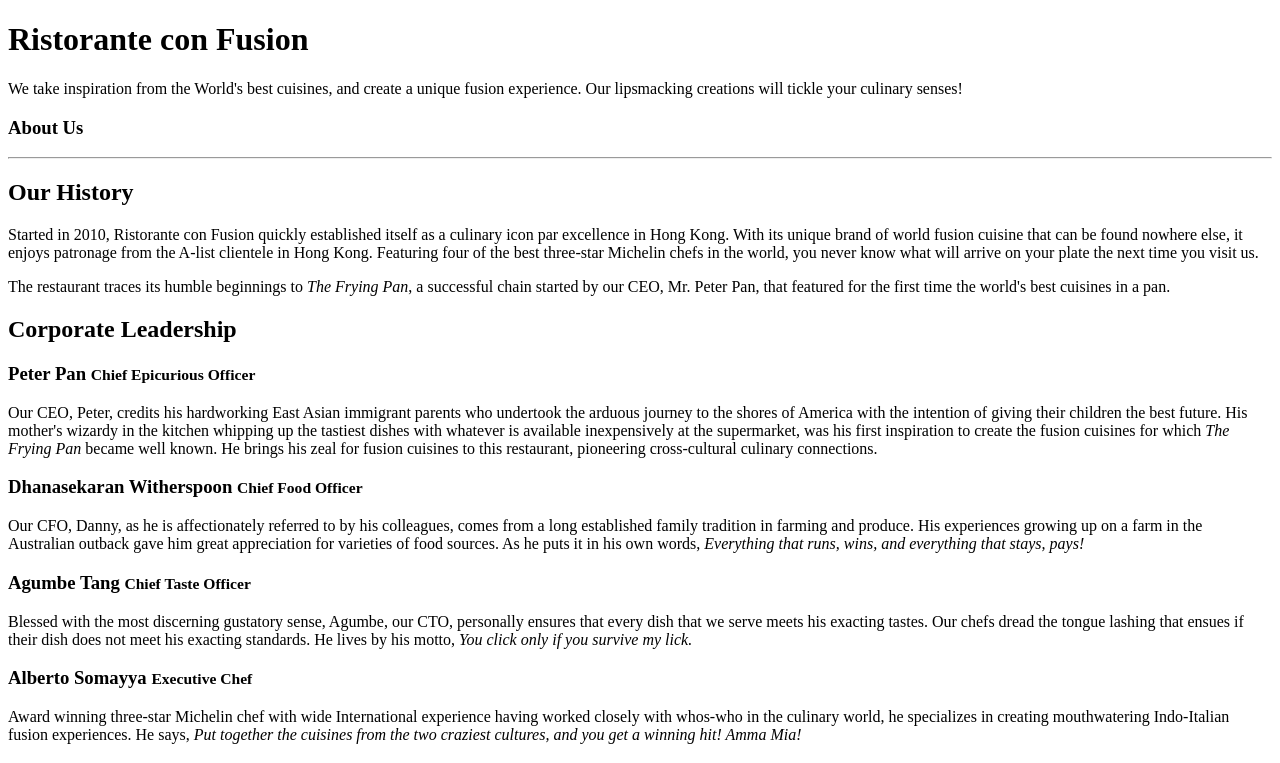
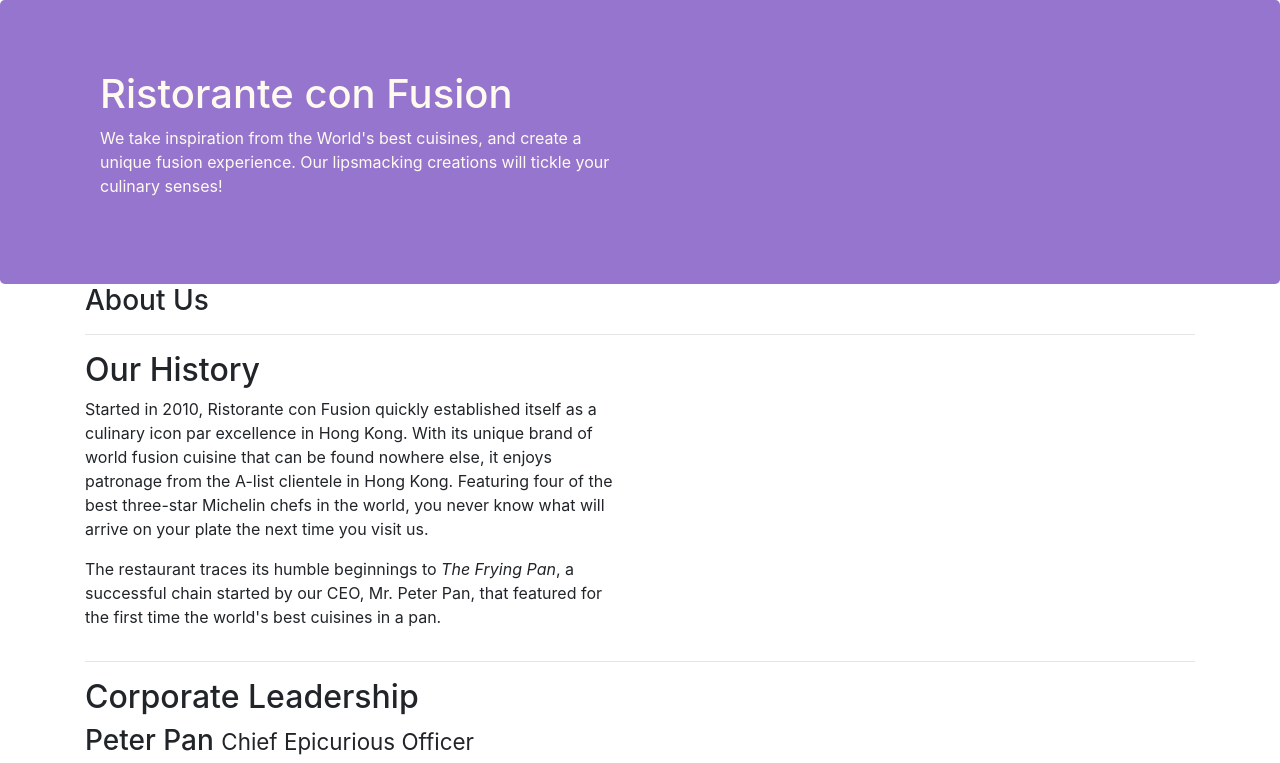
Before and after one commit to Samarth484/ConFuSionBonAppetit, a website: page aboutus.html in a window 1280 px wide. Shown: the top 763 px of the page. Drawn offline with nearby package versions, Linux system fonts and the light colour scheme.

Commit message:
Assignment 1 done!

```diff
--- a/aboutus.html
+++ b/aboutus.html
@@ -2,7 +2,8 @@
 <html lang="en">
 
 <head>
-
+  <link rel="stylesheet" href="node_modules/bootstrap/dist/css/bootstrap.min.css">
+  <link href="css/styles.css" rel="stylesheet">
     <title>Ristorante Con Fusion: About Us</title>
 
 </head>
@@ -22,19 +23,20 @@
         </div>
     </header>
 
-    <div>
-        <div>
-            <div>
+    <div class="container">
+        <div  >
+            <div >
                <h3>About Us</h3>
                <hr>
             </div>
         </div>
 
-        <div>
-            <div>
+        <div class="row">
+            <div class="col-sm-6">
                 <h2>Our History</h2>
                 <p>Started in 2010, Ristorante con Fusion quickly established itself as a culinary icon par excellence in Hong Kong. With its unique brand of world fusion cuisine that can be found nowhere else, it enjoys patronage from the A-list clientele in Hong Kong.  Featuring four of the best three-star Michelin chefs in the world, you never know what will arrive on your plate the next time you visit us.</p>
                 <p>The restaurant traces its humble beginnings to <em>The Frying Pan</em>, a successful chain started by our CEO, Mr. Peter Pan, that featured for the first time the world's best cuisines in a pan.</p>
+
             </div>
             <div>
             </div>
@@ -42,16 +44,17 @@
 
 
         <div>
-            <div>
+            <div >
+              <hr>
                 <h2>Corporate Leadership</h2>
                 <h3>Peter Pan <small>Chief Epicurious Officer</small></h3>
-                <p>Our CEO, Peter, credits his hardworking East Asian immigrant parents who undertook the arduous journey to the shores of America with the intention of giving their children the best future. His mother's wizardy in the kitchen whipping up the tastiest dishes with whatever is available inexpensively at the supermarket, was his first inspiration to create the fusion cuisines for which <em>The Frying Pan</em> became well known. He brings his zeal for fusion cuisines to this restaurant, pioneering cross-cultural culinary connections.</p>
+                <p class="d-none d-sm-block">Our CEO, Peter, credits his hardworking East Asian immigrant parents who undertook the arduous journey to the shores of America with the intention of giving their children the best future. His mother's wizardy in the kitchen whipping up the tastiest dishes with whatever is available inexpensively at the supermarket, was his first inspiration to create the fusion cuisines for which <em>The Frying Pan</em> became well known. He brings his zeal for fusion cuisines to this restaurant, pioneering cross-cultural culinary connections.</p>
                 <h3>Dhanasekaran Witherspoon <small>Chief Food Officer</small></h3>
-                <p>Our CFO, Danny, as he is affectionately referred to by his colleagues, comes from a long established family tradition in farming and produce. His experiences growing up on a farm in the Australian outback gave him great appreciation for varieties of food sources. As he puts it in his own words, <em>Everything that runs, wins, and everything that stays, pays!</em></p>
+                <p class="d-none d-sm-block">Our CFO, Danny, as he is affectionately referred to by his colleagues, comes from a long established family tradition in farming and produce. His experiences growing up on a farm in the Australian outback gave him great appreciation for varieties of food sources. As he puts it in his own words, <em>Everything that runs, wins, and everything that stays, pays!</em></p>
                 <h3>Agumbe Tang <small>Chief Taste Officer</small></h3>
-                <p>Blessed with the most discerning gustatory sense, Agumbe, our CTO, personally ensures that every dish that we serve meets his exacting tastes. Our chefs dread the tongue lashing that ensues if their dish does not meet his exacting standards. He lives by his motto, <em>You click only if you survive my lick.</em></p>
+                <p class="d-none d-sm-block">Blessed with the most discerning gustatory sense, Agumbe, our CTO, personally ensures that every dish that we serve meets his exacting tastes. Our chefs dread the tongue lashing that ensues if their dish does not meet his exacting standards. He lives by his motto, <em>You click only if you survive my lick.</em></p>
                 <h3>Alberto Somayya <small>Executive Chef</small></h3>
-                <p>Award winning three-star Michelin chef with wide International experience having worked closely with whos-who in the culinary world, he specializes in creating mouthwatering Indo-Italian fusion experiences. He says, <em>Put together the cuisines from the two craziest cultures, and you get a winning hit! Amma Mia!</em></p>
+                <p class="d-none d-sm-block">Award winning three-star Michelin chef with wide International experience having worked closely with whos-who in the culinary world, he specializes in creating mouthwatering Indo-Italian fusion experiences. He says, <em>Put together the cuisines from the two craziest cultures, and you get a winning hit! Amma Mia!</em></p>
             </div>
        </div>
 
```
